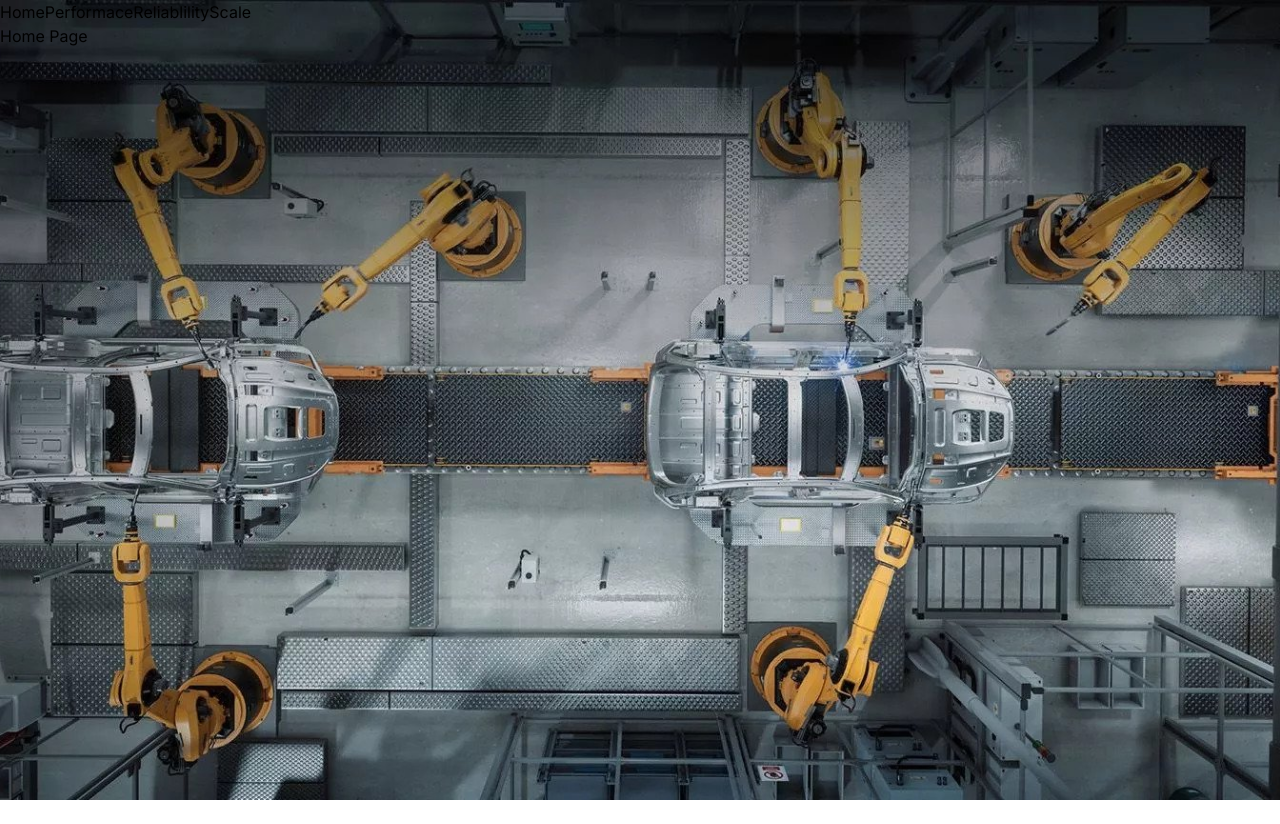
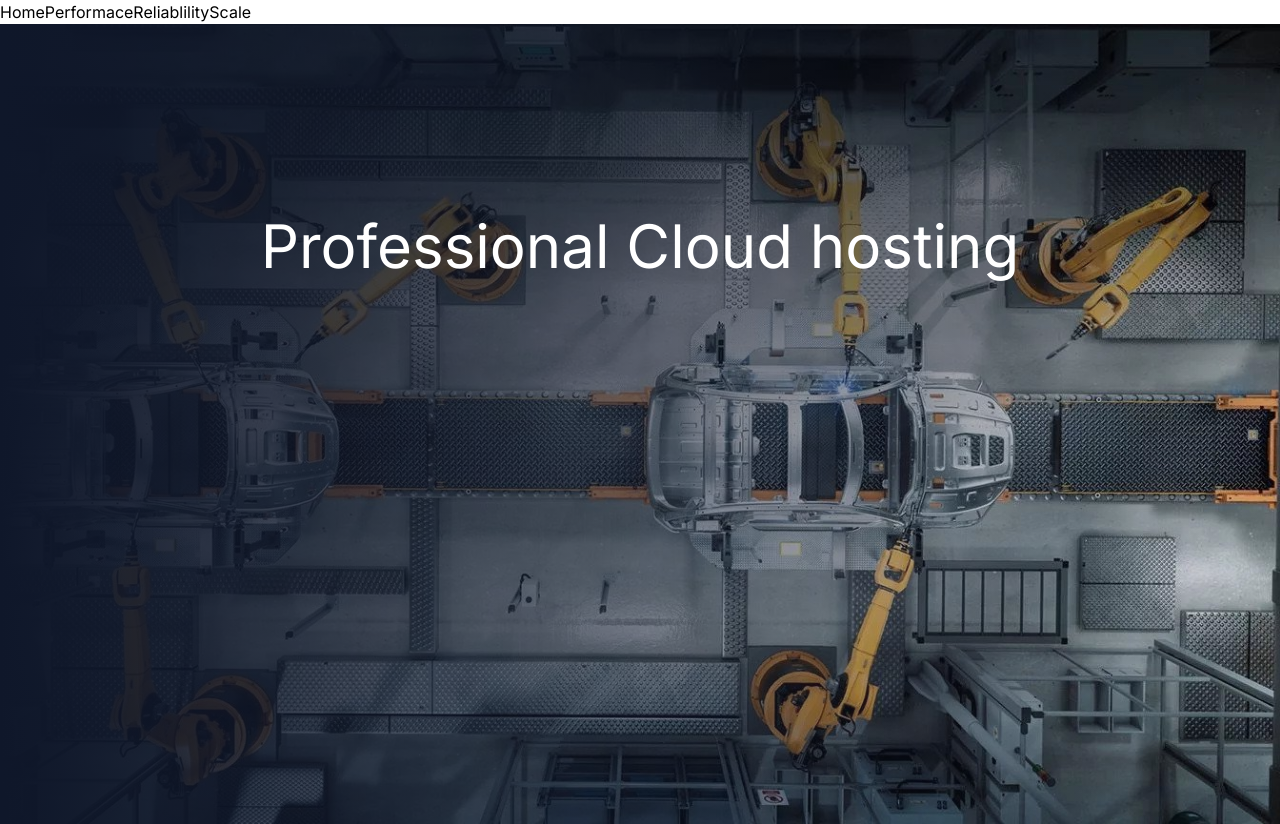
Before and after one commit to Alzubair98/corp, a Next.js app: page / in a window 1280 px wide. Before the commit the page ends 800 px from the top, so only its background shows below. Built offline with nearby package versions, Linux system fonts and the light colour scheme.

Commit message:
create reuseable component

```diff
--- a/src/app/page.tsx
+++ b/src/app/page.tsx
@@ -1,18 +1,12 @@
-import Image from "next/image";
+import Hero from "@/components/hero";
 import home from "../../public/home.jpg";
 
 export default function Home() {
   return (
-    <div>
-      Home Page
-      <div className="absolute -z-10 inset-0">
-        <Image
-          alt="car factory"
-          src={home}
-          fill
-          style={{ objectFit: "cover" }}
-        />
-      </div>
-    </div>
+    <Hero
+      imgData={home}
+      imgAlt="car factory"
+      title="Professional Cloud hosting"
+    />
   );
 }
--- /dev/null
+++ b/src/components/hero.tsx
@@ -0,0 +1,27 @@
+import type { StaticImageData } from "next/image";
+import Image from "next/image";
+
+interface HeroProps {
+  imgData: StaticImageData;
+  imgAlt: string;
+  title: string;
+}
+
+export default function Hero(props: HeroProps) {
+  return (
+    <div className="relative h-screen">
+      <div className="absolute -z-10 inset-0">
+        <Image
+          alt={props.imgAlt}
+          src={props.imgData}
+          fill
+          style={{ objectFit: "cover" }}
+        />
+        <div className="absolute inset-0 bg-gradient-to-r from-slate-900"></div>
+      </div>
+      <div className="pt-48 flex justify-center items-center">
+        <h1 className="text-white text-6xl">{props.title}</h1>
+      </div>
+    </div>
+  );
+}
```
